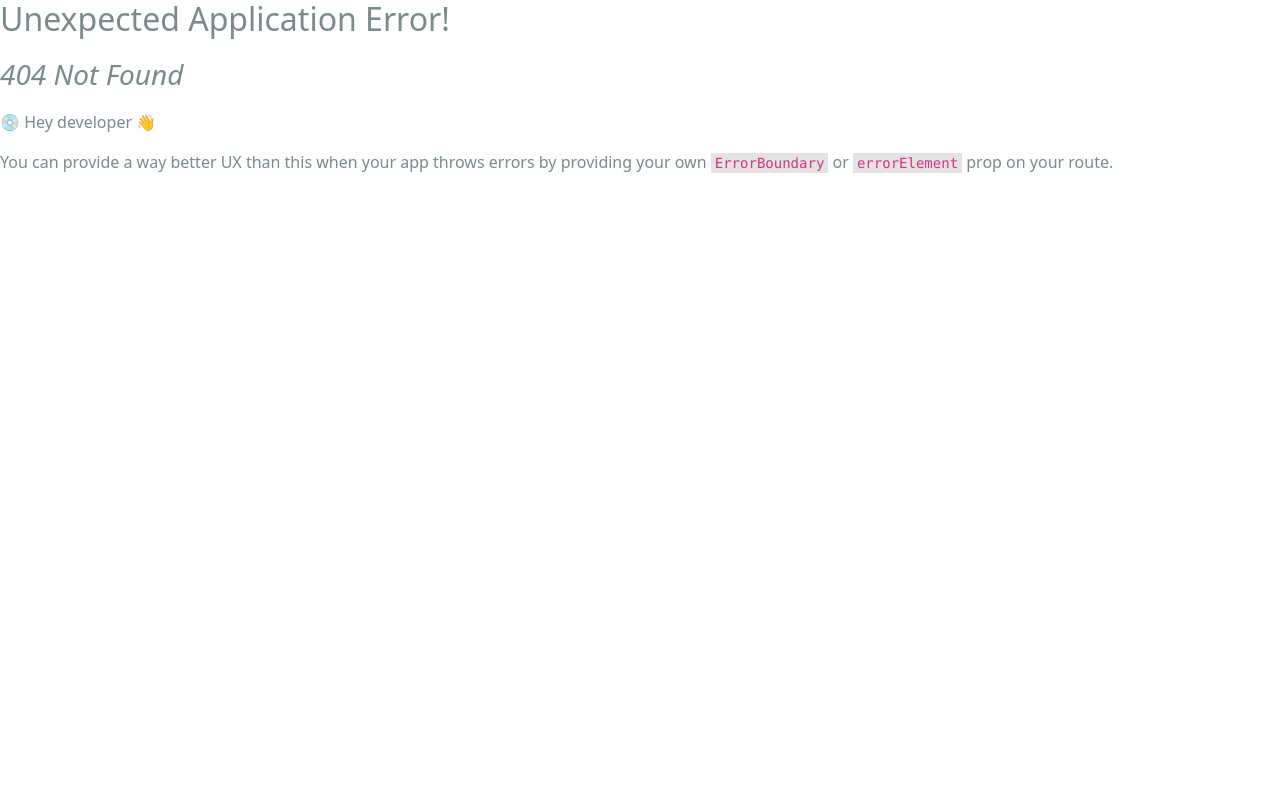
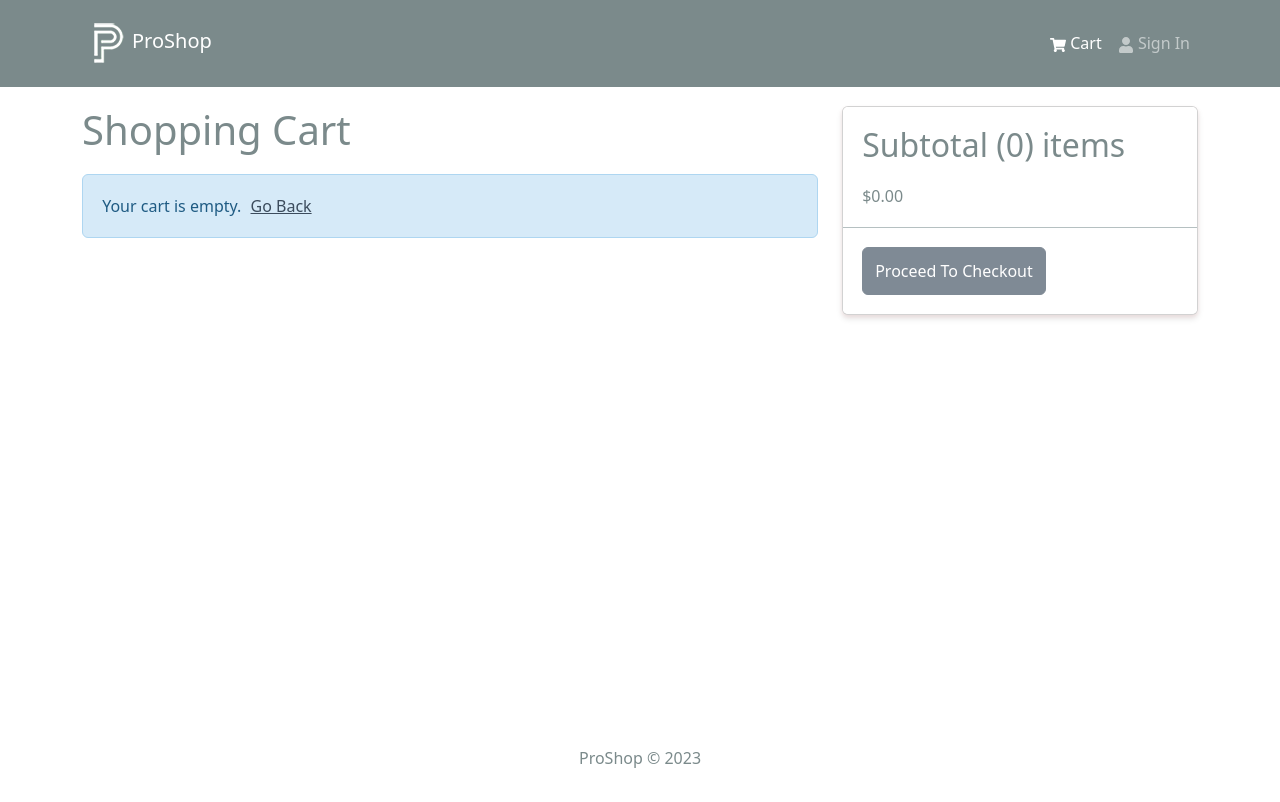
Before and after one commit to johnryo/proshop-v2, a React (Create React App) app in the folder frontend/: page /cart in a window 1280 px wide. Before the commit this address had no page. Shown: the top 802 px of the page. Built offline with nearby package versions, Linux system fonts and the light colour scheme.

Commit message:
Complete shopping cart functionality: cart and slice reducer; addToCart and removeFromCart reducer functions; cart utils file; item count badge in header; CartScreen

```diff
--- a/frontend/src/components/Header.jsx
+++ b/frontend/src/components/Header.jsx
@@ -1,9 +1,12 @@
-import { Container, Navbar, Nav } from 'react-bootstrap';
+import { useSelector } from 'react-redux';
+import { Container, Navbar, Nav, Badge } from 'react-bootstrap';
 import { LinkContainer } from 'react-router-bootstrap';
 import { FaShoppingCart, FaUser } from 'react-icons/fa';
 import logo from '../assets/logo.png';
 
 const Header = () => {
+  const { cartItems } = useSelector((state) => state.cart);
+
   return (
     <header>
       <Navbar bg='dark' variant='dark' expand='md' collapseOnSelect>
@@ -20,6 +23,11 @@
               <LinkContainer to='/cart'>
                 <Nav.Link>
                   <FaShoppingCart /> Cart
+                  {cartItems.length > 0 && (
+                    <Badge pill bg='success' style={{ marginLeft: '5px' }}>
+                      {cartItems.reduce((a, c) => a + c.qty, 0)}
+                    </Badge>
+                  )}
                 </Nav.Link>
               </LinkContainer>
               <LinkContainer to='/login'>
--- a/frontend/src/index.js
+++ b/frontend/src/index.js
@@ -12,13 +12,14 @@
 import './assets/styles/bootstrap.custom.css';
 import './assets/styles/index.css';
 import App from './App';
-import { HomeScreen, ProductScreen } from './screens';
+import { HomeScreen, ProductScreen, CartScreen } from './screens';
 
 const router = createBrowserRouter(
   createRoutesFromElements(
     <Route path='/' element={<App />}>
       <Route index={true} path='/' element={<HomeScreen />} />
       <Route path='/product/:id' element={<ProductScreen />} />
+      <Route path='/cart' element={<CartScreen />} />
     </Route>
   )
 );
--- /dev/null
+++ b/frontend/src/screens/CartScreen.jsx
@@ -0,0 +1,118 @@
+import { useNavigate, Link } from 'react-router-dom';
+import { useDispatch, useSelector } from 'react-redux';
+import {
+  Row,
+  Col,
+  ListGroup,
+  Image,
+  Form,
+  Button,
+  Card,
+} from 'react-bootstrap';
+import { FaTrash } from 'react-icons/fa';
+import { addToCart, removeFromCart } from '../slices/cartSlice';
+import { Message } from '../components';
+
+const CartScreen = () => {
+  const navigate = useNavigate();
+  const dispatch = useDispatch();
+
+  const cart = useSelector((state) => state.cart);
+  const { cartItems } = cart;
+
+  const addToCartHandler = async (product, qty) => {
+    dispatch(addToCart({ ...product, qty }));
+  };
+
+  const removeFromCartHandler = async (id) => {
+    dispatch(removeFromCart(id));
+  };
+
+  const checkoutHandler = () => {
+    navigate('/login?redirect=/shipping');
+  };
+
+  return (
+    <Row>
+      <Col md={8}>
+        <h1 style={{ marginBottom: '20px' }}>Shopping Cart</h1>
+        {cartItems.length === 0 ? (
+          <Message>
+            Your cart is empty.{' '}
+            <Link to='/' style={{ marginLeft: '5px' }}>
+              Go Back
+            </Link>
+          </Message>
+        ) : (
+          <ListGroup variant='flush'>
+            {cartItems.map((item) => (
+              <ListGroup.Item key={item._id}>
+                <Row>
+                  <Col md={2}>
+                    <Image src={item.image} alt={item.name} fluid rounded />
+                  </Col>
+                  <Col md={3}>
+                    <Link to={`/product/${item._id}`}>{item.name}</Link>
+                  </Col>
+                  <Col md={2}>${item.price}</Col>
+                  <Col md={2}>
+                    <Form.Control
+                      as='select'
+                      value={item.qty}
+                      onChange={(e) =>
+                        addToCartHandler(item, Number(e.target.value))
+                      }
+                    >
+                      {[...Array(item.countInStock).keys()].map((x) => (
+                        <option key={x + 1} value={x + 1}>
+                          {x + 1}
+                        </option>
+                      ))}
+                    </Form.Control>
+                  </Col>
+                  <Col md={2}>
+                    <Button
+                      type='button'
+                      variant='light'
+                      onClick={() => removeFromCartHandler(item._id)}
+                    >
+                      <FaTrash />
+                    </Button>
+                  </Col>
+                </Row>
+              </ListGroup.Item>
+            ))}
+          </ListGroup>
+        )}
+      </Col>
+      <Col md={4}>
+        <Card>
+          <ListGroup variant='flush'>
+            <ListGroup.Item>
+              <h2>
+                Subtotal ({cartItems.reduce((acc, item) => acc + item.qty, 0)})
+                items
+              </h2>
+              $
+              {cartItems
+                .reduce((acc, item) => acc + item.qty * item.price, 0)
+                .toFixed(2)}
+            </ListGroup.Item>
+            <ListGroup.Item>
+              <Button
+                type='button'
+                className='btn-block'
+                disabled={cartItems.length === 0}
+                onClick={checkoutHandler}
+              >
+                Proceed To Checkout
+              </Button>
+            </ListGroup.Item>
+          </ListGroup>
+        </Card>
+      </Col>
+    </Row>
+  );
+};
+
+export default CartScreen;
--- a/frontend/src/screens/ProductScreen.jsx
+++ b/frontend/src/screens/ProductScreen.jsx
@@ -1,15 +1,37 @@
-import { useParams, Link } from 'react-router-dom';
-import { Row, Col, Image, ListGroup, Card, Button } from 'react-bootstrap';
+import { useState } from 'react';
+import { useParams, useNavigate, Link } from 'react-router-dom';
+import { useDispatch } from 'react-redux';
+import {
+  Form,
+  Row,
+  Col,
+  Image,
+  ListGroup,
+  Card,
+  Button,
+} from 'react-bootstrap';
 import { useGetProductDetailsQuery } from '../slices/productsApiSlice';
+import { addToCart } from '../slices/cartSlice';
 import { Rating, Loader, Message } from '../components';
 
 const ProductScreen = () => {
   const { id: productId } = useParams();
+
+  const dispatch = useDispatch();
+  const navigate = useNavigate();
+
+  const [qty, setQty] = useState(1);
+
   const {
     data: product,
     isLoading,
     error,
   } = useGetProductDetailsQuery(productId);
+
+  const addToCartHandler = () => {
+    dispatch(addToCart({ ...product, qty }));
+    navigate('/cart');
+  };
 
   return (
     <>
@@ -66,11 +88,34 @@
                     </Col>
                   </Row>
                 </ListGroup.Item>
+
+                {product.countInStock > 0 && (
+                  <ListGroup.Item>
+                    <Row>
+                      <Col>Qty</Col>
+                      <Col>
+                        <Form.Control
+                          as='select'
+                          value={qty}
+                          onChange={(e) => setQty(Number(e.target.value))}
+                        >
+                          {[...Array(product.countInStock).keys()].map((x) => (
+                            <option key={x + 1} value={x + 1}>
+                              {x + 1}
+                            </option>
+                          ))}
+                        </Form.Control>
+                      </Col>
+                    </Row>
+                  </ListGroup.Item>
+                )}
+
                 <ListGroup.Item>
                   <Button
                     className='btn-block'
                     type='button'
                     disabled={product.countInStock === 0}
+                    onClick={addToCartHandler}
                   >
                     Add To Cart
                   </Button>
--- a/frontend/src/screens/index.js
+++ b/frontend/src/screens/index.js
@@ -1,2 +1,3 @@
 export { default as HomeScreen } from './HomeScreen';
 export { default as ProductScreen } from './ProductScreen';
+export { default as CartScreen } from './CartScreen';
--- /dev/null
+++ b/frontend/src/slices/cartSlice.js
@@ -0,0 +1,36 @@
+import { createSlice } from '@reduxjs/toolkit';
+import { updateCart } from '../utils/cartUtils';
+
+const initialState = localStorage.getItem('cart')
+  ? JSON.parse(localStorage.getItem('cart'))
+  : { cartItems: [] };
+
+const cartSlice = createSlice({
+  name: 'cart',
+  initialState,
+  reducers: {
+    addToCart: (state, action) => {
+      const item = action.payload;
+      const existItem = state.cartItems.find((x) => x._id === item._id);
+
+      if (existItem) {
+        state.cartItems = state.cartItems.map((x) =>
+          x._id === existItem._id ? item : x
+        );
+      } else {
+        state.cartItems = [...state.cartItems, item];
+      }
+
+      return updateCart(state);
+    },
+    removeFromCart: (state, action) => {
+      state.cartItems = state.cartItems.filter((x) => x._id !== action.payload);
+
+      return updateCart(state);
+    },
+  },
+});
+
+export const { addToCart, removeFromCart } = cartSlice.actions;
+
+export default cartSlice.reducer;
--- a/frontend/src/store.js
+++ b/frontend/src/store.js
@@ -1,9 +1,11 @@
 import { configureStore } from '@reduxjs/toolkit';
 import { apiSlice } from './slices/apiSlice';
+import cartSliceReducer from './slices/cartSlice';
 
 const store = configureStore({
   reducer: {
     [apiSlice.reducerPath]: apiSlice.reducer,
+    cart: cartSliceReducer,
   },
   middleware: (getDefaultMiddleware) =>
     getDefaultMiddleware().concat(apiSlice.middleware),
--- /dev/null
+++ b/frontend/src/utils/cartUtils.js
@@ -0,0 +1,27 @@
+export const addDecimals = (num) => {
+  return (Math.round(num * 100) / 100).toFixed(2);
+};
+
+export const updateCart = (state) => {
+  // Calculate items price
+  state.itemsPrice = addDecimals(
+    state.cartItems.reduce((acc, item) => acc + item.price * item.qty, 0)
+  );
+
+  // Calculate shipping price (If order > $100 then free, else $10 shipping)
+  state.shippingPrice = addDecimals(state.itemsPrice > 100 ? 0 : 10);
+
+  // Calculate tax price (15% tax)
+  state.taxPrice = addDecimals(Number((0.15 * state.itemsPrice).toFixed(2)));
+
+  // Calculate total price
+  state.totalPrice = (
+    Number(state.itemsPrice) +
+    Number(state.shippingPrice) +
+    Number(state.taxPrice)
+  ).toFixed(2);
+
+  localStorage.setItem('cart', JSON.stringify(state));
+
+  return state;
+};
```
